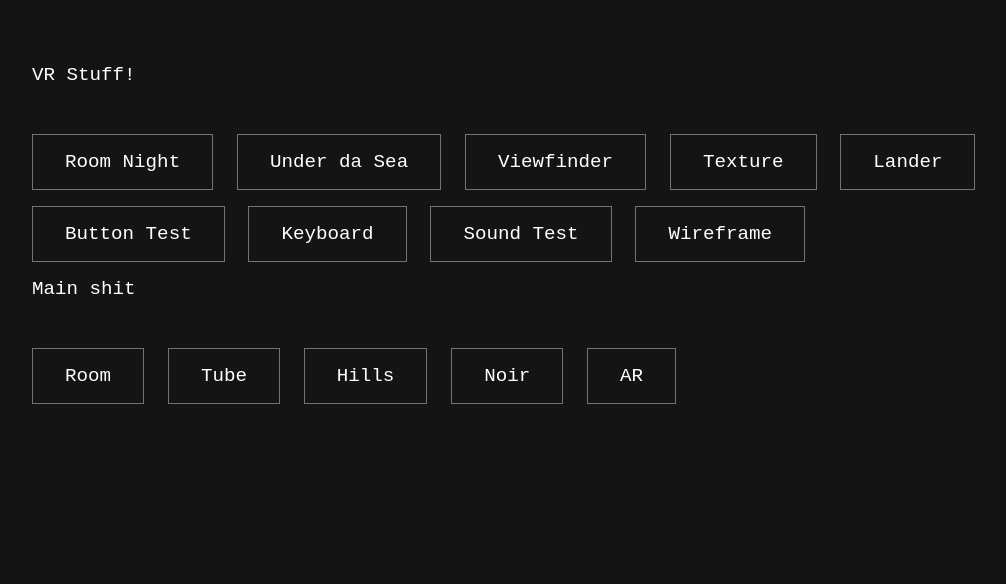
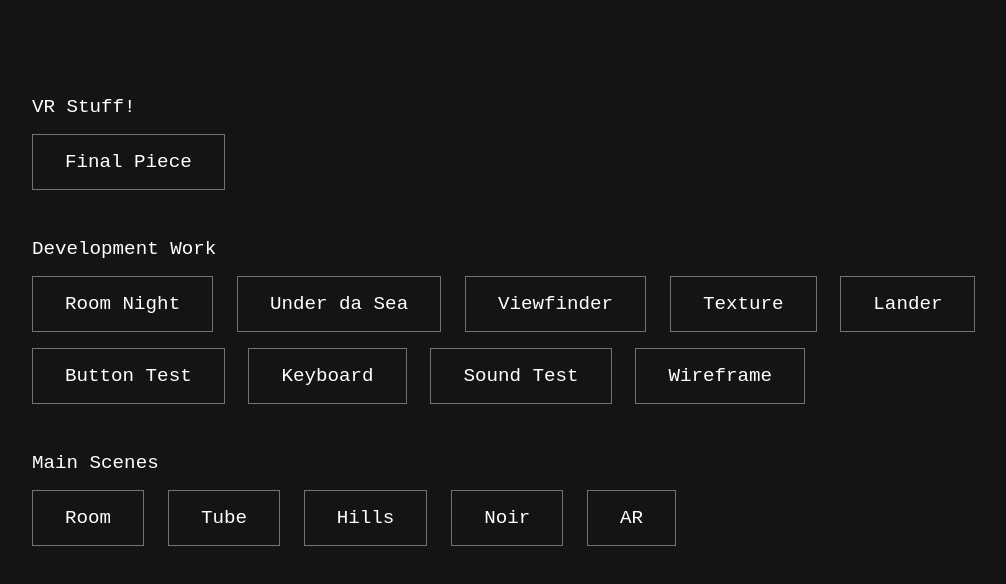
Before and after one commit to awesomephant/vr-lab, a website: page app/index.html in a window 1280 px wide. Shown: the whole page, without its empty margins (32-1038 px from the left). Drawn offline with Linux system fonts and the light colour scheme.

Commit message:
remove profanity

```diff
--- a/app/index.html
+++ b/app/index.html
@@ -1,5 +1,6 @@
 <!DOCTYPE html>
 <html lang="en">
+
 <head>
     <meta charset="UTF-8">
     <meta name="viewport" content="width=device-width, initial-scale=1.0">
@@ -12,37 +13,45 @@
             padding: 0;
             box-sizing: border-box;
         }
+
         body {
-            background: rgb(20,20,20);
+            background: rgb(20, 20, 20);
             color: white;
             padding: 5%;
             font-family: monospace;
         }
 
         h1 {
-            margin-bottom: 3rem;
+            margin-top: 2rem;
+            margin-bottom: 1rem;
             font-size: 1.2rem;
             font-weight: normal;
         }
 
-        nav a{
+        nav a {
             color: white;
             font-size: 1.2rem;
             text-decoration: none;
             display: inline-block;
             margin-bottom: 1rem;
             padding: 1rem 2rem;
-            border: .5px solid rgba(255,255,255, .4);
+            border: .5px solid rgba(255, 255, 255, .4);
             margin-right: 1rem;
         }
+
         .main {
             font-weight: bold;
             font-style: italic;
         }
     </style>
 </head>
+
 <body>
     <h1>VR Stuff!</h1>
+    <nav>
+        <a href="room.html">Final Piece</a>
+    </nav>
+    <h1>Development Work</h1>
     <nav>
         <a href="room-night.html">Room Night</a>
         <a href="underwater.html">Under da Sea</a>
@@ -54,14 +63,15 @@
         <a href="sound-test.html">Sound Test</a>
         <a href="room-wire.html">Wireframe</a>
     </nav>
-    <h1>Main shit</h1>
+    <h1>Main Scenes</h1>
     <nav>
-    <a href="room.html">Room</a>
-    <a href="tube.html">Tube</a>
-    <a href="hills.html">Hills</a>
-    <a href="noir.html">Noir</a>
-    <a href="ar.html">AR</a>
+        <a href="room.html">Room</a>
+        <a href="tube.html">Tube</a>
+        <a href="hills.html">Hills</a>
+        <a href="noir.html">Noir</a>
+        <a href="ar.html">AR</a>
     </nav>
 
 </body>
+
 </html>
```
